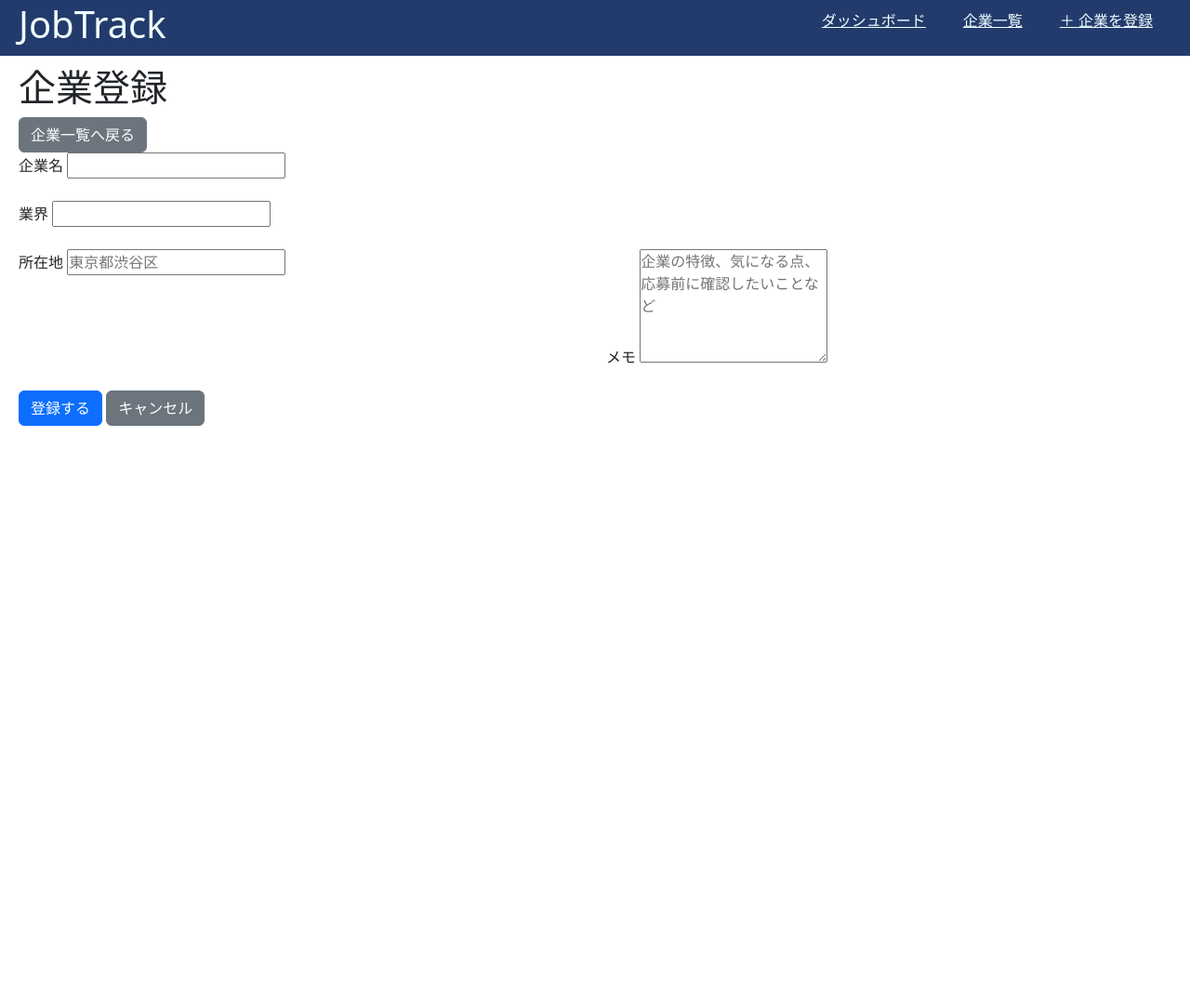
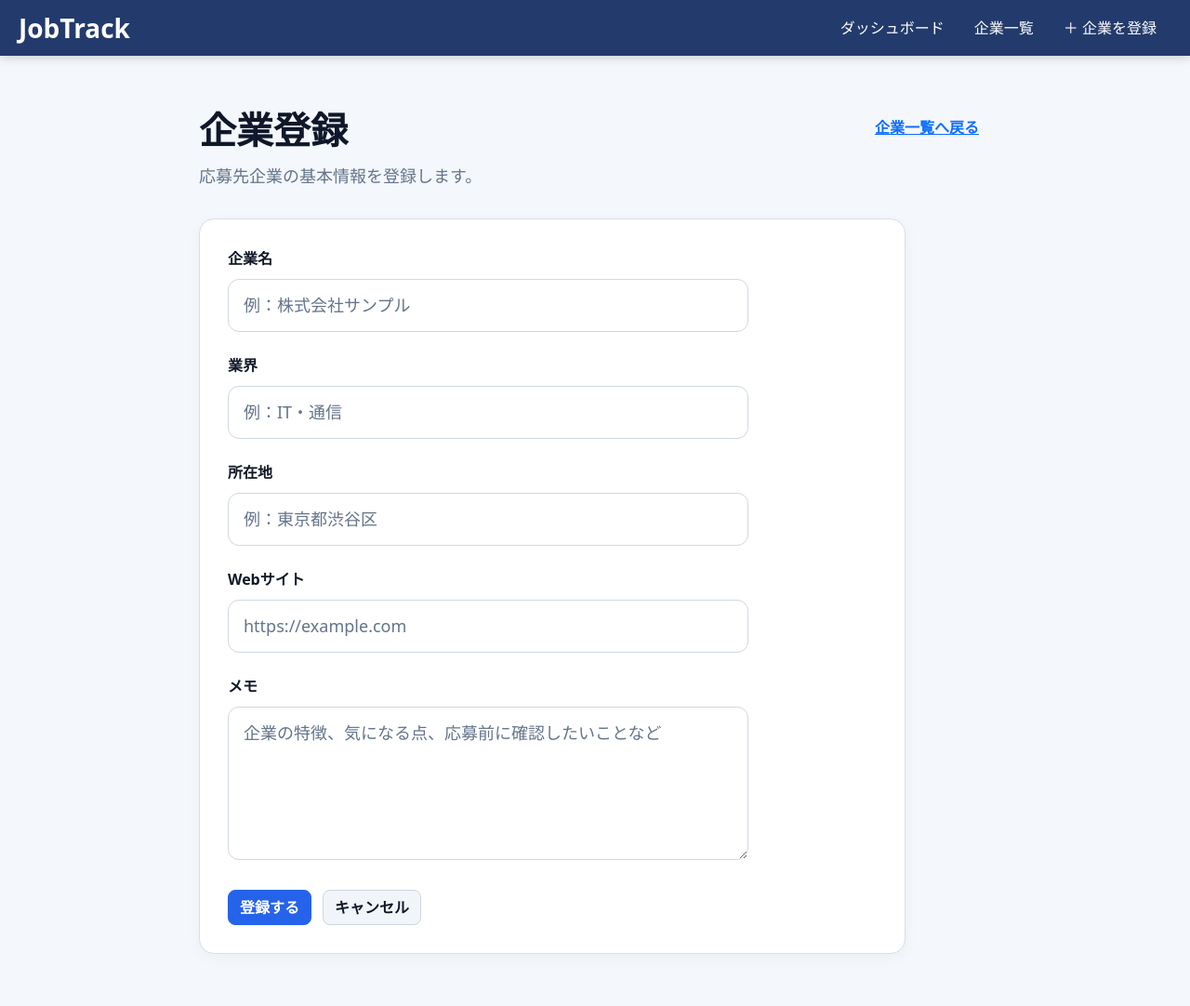
Before and after one commit to SoukenProg/JobTrack, a Flask app: page /companies/new in a window 1280 px wide. Shown: the whole page at 93% size. Before the commit the page ends 458 px from the top, so only its background shows below. Run offline with Flask 3, Linux system fonts and the light colour scheme.

Commit message:
各種ページの改修

```diff
--- a/routes/dashboard.py
+++ b/routes/dashboard.py
@@ -4,7 +4,7 @@ bp = Blueprint("dashboard", __name__)
 
 
 @bp.route("/")
-def dashboard():
+def index():
     #モックデータ
     stats = {
         "companies": 0,
--- a/static/css/style.css
+++ b/static/css/style.css
@@ -1,30 +1,61 @@
-/* --- ヘッダー・ハンバーガー共通 --- */
+/* =========================
+   Base
+========================= */
+
+body {
+  margin: 0;
+  color: #0f172a;
+  background: #f4f7fb;
+  font-family: system-ui, -apple-system, BlinkMacSystemFont, "Segoe UI", sans-serif;
+}
+
+a {
+  text-decoration: none;
+}
+
+a:hover {
+  text-decoration: underline;
+}
+
+
+/* =========================
+   Header
+========================= */
+
 .l-header {
-  display: block;
   z-index: 999;
   position: fixed;
   top: 0;
   right: 0;
   left: 0;
   width: 100%;
-  background: #233B6C;
+  background: #233b6c;
+  box-shadow: 0 2px 10px rgba(15, 23, 42, 0.18);
 }
 
 .p-header__inner {
   display: flex;
   align-items: center;
   justify-content: space-between;
-  height: 60px; /* Headerの高さの基準を設ける */
+  height: 60px;
   padding: 0 20px;
 }
-.p-header__title{
-  color: azure;
+
+.p-header__title {
+  margin: 0;
+  color: #fff;
+  font-size: 28px;
+  font-weight: 700;
+  line-height: 1;
 }
 
-/* --- ハンバーガーボタン --- */
+
+/* =========================
+   Hamburger
+========================= */
+
 .p-header__hamburger {
-  z-index: 1000; /* ナビゲーションより確実に手前にする */
-  color: azure;
+  z-index: 1000;
   position: relative;
   width: 60px;
   height: 60px;
@@ -32,7 +63,6 @@
 
 .c-hamburger {
   position: relative;
-  color: azure;
   width: 100%;
   height: 100%;
   margin: 0;
@@ -45,63 +75,75 @@
   display: block;
   position: absolute;
   left: 50%;
-  width: 24px;
+  width: 28px;
   height: 2px;
   transform: translateX(-50%);
-  background: azure;
+  background: #fff;
   transition: all 0.4s;
 }
 
-.c-hamburger span:nth-of-type(1) { top: 24px; }
-.c-hamburger span:nth-of-type(2) { top: 30px; }
-.c-hamburger span:nth-of-type(3) { top: 36px; }
+.c-hamburger span:nth-of-type(1) {
+  top: 22px;
+}
 
-/* --- ハンバーガーアニメーション --- */
+.c-hamburger span:nth-of-type(2) {
+  top: 30px;
+}
+
+.c-hamburger span:nth-of-type(3) {
+  top: 38px;
+}
+
 .c-hamburger.is-active span:nth-of-type(1) {
-  background: aqua;
   top: 30px;
   transform: translateX(-50%) rotate(225deg);
+  background: #67e8f9;
 }
+
 .c-hamburger.is-active span:nth-of-type(2) {
   opacity: 0;
 }
+
 .c-hamburger.is-active span:nth-of-type(3) {
-  background: aqua;
   top: 30px;
   transform: translateX(-50%) rotate(-225deg);
+  background: #67e8f9;
 }
 
-/* --- ナビゲーションメニュー（スマホ用） --- */
+
+/* =========================
+   Navigation
+========================= */
+
 .p-header__nav {
   z-index: 900;
   position: fixed;
   top: 0;
-  right: -100%; /* 画面外に隠す */
-  visibility: hidden; /* クリックできないようにする */
+  right: -100%;
+  visibility: hidden;
   width: 100%;
   height: 100vh;
-  background: transparent;
+  background: #233b6c;
   opacity: 0;
   transition: right 0.6s ease, opacity 0.6s ease, visibility 0.6s ease;
 }
 
-/* アクティブ時 */
 .p-header__nav.is-active {
   right: 0;
   visibility: visible;
   opacity: 1;
-  background-color: #233B6C;
 }
 
 .p-nav__list {
   display: flex;
-  flex-direction: column; /* スマホ時は縦並び */
+  flex-direction: column;
   align-items: center;
   justify-content: center;
-  color: azure;
   width: 100%;
   height: 100%;
   padding: 20px 0;
+  margin: 0;
+  list-style: none;
 }
 
 .p-nav__item {
@@ -110,45 +152,280 @@
 }
 
 .p-nav__link {
-  color: azure;
   display: block;
+  width: 100%;
   padding: 20px;
-  width: 100%;
+  color: #fff;
   white-space: nowrap;
 }
 
-/* --- メディアクエリ（PC用） --- */
+.p-nav__link:hover {
+  color: #67e8f9;
+  text-decoration: none;
+}
+
+
+/* =========================
+   Main Layout
+========================= */
+
+.l-main {
+  margin-top: 60px;
+  min-height: calc(100vh - 60px);
+  background: #f4f7fb;
+}
+
+.page-container {
+  max-width: 900px;
+  margin: 0 auto;
+  padding: 56px 24px;
+}
+
+.page-header {
+  display: flex;
+  justify-content: space-between;
+  align-items: flex-start;
+  gap: 24px;
+  margin-bottom: 32px;
+}
+
+.page-header h1 {
+  margin: 0;
+  color: #0f172a;
+  font-size: 40px;
+  font-weight: 700;
+  line-height: 1.2;
+}
+
+.page-description {
+  margin: 12px 0 0;
+  color: #64748b;
+  font-size: 18px;
+}
+
+.page-back-link {
+  padding-top: 8px;
+  white-space: nowrap;
+}
+
+
+/* =========================
+   Form
+========================= */
+
+.form-card {
+  max-width: 760px;
+  padding: 30px;
+  border: 1px solid #d9dee7;
+  border-radius: 16px;
+  background: #fff;
+  box-shadow: 0 4px 16px rgba(15, 23, 42, 0.04);
+}
+
+.form-field {
+  display: block;
+  margin-bottom: 24px;
+}
+
+.form-field .form-label {
+  display: block;
+  margin-bottom: 10px;
+  color: #111827;
+  font-weight: 700;
+}
+
+.form-field .form-control {
+  display: block;
+  width: 100%;
+  max-width: 560px;
+  min-height: 56px;
+  padding: 14px 16px;
+  border: 1px solid #cfd8e3;
+  border-radius: 12px;
+  color: #0f172a;
+  font-size: 18px;
+}
+
+.form-field .form-control:focus {
+  border-color: #2563eb;
+  box-shadow: 0 0 0 0.2rem rgba(37, 99, 235, 0.15);
+}
+
+.form-field .form-control::placeholder {
+  color: #64748b;
+}
+
+.form-field textarea.form-control {
+  min-height: 160px;
+  resize: vertical;
+}
+
+.form-actions {
+  display: flex;
+  gap: 12px;
+  margin-top: 32px;
+}
+
+
+/* =========================
+   Company List / Table
+========================= */
+
+.table-card {
+  overflow: hidden;
+  border: 1px solid #d9dee7;
+  border-radius: 16px;
+  background: #fff;
+  box-shadow: 0 4px 16px rgba(15, 23, 42, 0.04);
+}
+
+.table {
+  margin-bottom: 0;
+}
+
+.table th {
+  white-space: nowrap;
+  color: #334155;
+  font-weight: 700;
+}
+
+.table td {
+  vertical-align: middle;
+}
+
+.table a {
+  font-weight: 500;
+}
+
+
+/* =========================
+   Empty State
+========================= */
+
+.empty-state {
+  padding: 40px 24px;
+  border: 1px dashed #cbd5e1;
+  border-radius: 16px;
+  background: #fff;
+  text-align: center;
+}
+
+.empty-state p {
+  margin-bottom: 16px;
+  color: #64748b;
+}
+
+
+/* =========================
+   Bootstrap Adjustment
+========================= */
+
+.btn {
+  border-radius: 8px;
+  font-weight: 600;
+}
+
+.btn-primary {
+  background-color: #2563eb;
+  border-color: #2563eb;
+}
+
+.btn-primary:hover {
+  background-color: #1d4ed8;
+  border-color: #1d4ed8;
+}
+
+.btn-secondary {
+  background-color: #f1f5f9;
+  border-color: #cbd5e1;
+  color: #0f172a;
+}
+
+.btn-secondary:hover {
+  background-color: #e2e8f0;
+  border-color: #cbd5e1;
+  color: #0f172a;
+}
+
+
+/* =========================
+   Desktop Navigation
+========================= */
+
 @media screen and (min-width: 768px) {
   .p-header__hamburger {
-    display: none; /* PCではハンバーガーを非表示 */
+    display: none;
   }
 
-  /* ナビゲーションのスマホ時設定をリセット */
   .p-header__nav {
     position: static;
     visibility: visible;
-    opacity: 1;
     width: auto;
     height: auto;
     background: transparent;
-    right: auto;
-    top: auto;
+    opacity: 1;
     transition: none;
   }
 
   .p-nav__list {
-    flex-direction: row; /* PC時は横並び */
+    flex-direction: row;
+    justify-content: flex-end;
+    height: auto;
     padding: 0;
+  }
+
+  .p-nav__item {
+    width: auto;
   }
 
   .p-nav__link {
     width: auto;
-    padding: 15px 20px;
+    padding: 18px 16px;
   }
 }
 
-/*メインページ*/
-.l-main {
-  margin-top: 60px;
-  padding: 10px 20px 0;
+
+/* =========================
+   Mobile
+========================= */
+
+@media screen and (max-width: 767px) {
+  .p-header__title {
+    font-size: 24px;
+  }
+
+  .page-container {
+    padding: 32px 16px;
+  }
+
+  .page-header {
+    flex-direction: column;
+    gap: 12px;
+    margin-bottom: 24px;
+  }
+
+  .page-header h1 {
+    font-size: 32px;
+  }
+
+  .page-description {
+    font-size: 16px;
+  }
+
+  .form-card {
+    padding: 24px 20px;
+  }
+
+  .form-field .form-control {
+    max-width: 100%;
+    font-size: 16px;
+  }
+
+  .form-actions {
+    flex-direction: column;
+  }
+
+  .form-actions .btn {
+    width: 100%;
+  }
 }
--- a/templates/base.html
+++ b/templates/base.html
@@ -29,17 +29,17 @@
         <div class="p-nav__inner">
           <ul class="p-nav__list">
             <li class="p-nav__item">
-              <a href="" class="p-nav__link">
+              <a href=" {{ url_for('dashboard.index') }}" class="p-nav__link">
                 ダッシュボード
               </a>
             </li>
             <li class="p-nav__item">
-              <a href="" class="p-nav__link">
+              <a href="{{ url_for('companies.index') }}" class="p-nav__link">
                 企業一覧
               </a>
             </li>
             <li class="p-nav__item">
-              <a href="" class="p-nav__link">
+              <a href="{{ url_for('companies.new') }}" class="p-nav__link">
                 ＋ 企業を登録
               </a>
             </li>
--- a/templates/companies/new.html
+++ b/templates/companies/new.html
@@ -1,42 +1,80 @@
 {% extends "base.html" %}
 
 {% block content %}
+<div class="page-container">
     <section class="page-header">
+        <div>
             <h1>企業登録</h1>
-    <a href="{{ url_for('companies.index') }}" class="btn btn-secondary">企業一覧へ戻る</a>
+            <p class="page-description">応募先企業の基本情報を登録します。</p>
+        </div>
+
+        <a href="{{ url_for('companies.index') }}" class="btn btn-link page-back-link">
+            企業一覧へ戻る
+        </a>
     </section>
-    <form method="post" novalidate>
-        <div class="row g-4">
-            <div class="col-12">
-                <label for="company_name">企業名</label>
-                <input type="text" id="company_name" name="company_name" required>
+
+    <form method="post" class="form-card">
+    <div class="form-field">
+        <label for="company_name" class="form-label">企業名</label>
+        <input
+            type="text"
+            id="company_name"
+            name="company_name"
+            class="form-control"
+            placeholder="例：株式会社サンプル"
+            required
+        >
     </div>
-            <div class="col-12">
-                <label for="industry">業界</label>
-                <input type="text" id="industry" name="industry" required>
+
+    <div class="form-field">
+        <label for="industry" class="form-label">業界</label>
+        <input
+            type="text"
+            id="industry"
+            name="industry"
+            class="form-control"
+            placeholder="例：IT・通信"
+            required
+        >
     </div>
-            <div class="col">
-                <label for="location">所在地</label>
+
+    <div class="form-field">
+        <label for="location" class="form-label">所在地</label>
         <input
             type="text"
             id="location"
             name="location"
-            placeholder="東京都渋谷区"
+            class="form-control"
+            placeholder="例：東京都渋谷区"
         >
     </div>
-            <div class="col">
-                <label for="memo">メモ</label>
+
+    <div class="form-field">
+        <label for="website" class="form-label">Webサイト</label>
+        <input
+            type="url"
+            id="website"
+            name="website"
+            class="form-control"
+            placeholder="https://example.com"
+        >
+    </div>
+
+    <div class="form-field">
+        <label for="memo" class="form-label">メモ</label>
         <textarea
             id="memo"
             name="memo"
             rows="5"
+            class="form-control"
             placeholder="企業の特徴、気になる点、応募前に確認したいことなど"
         ></textarea>
     </div>
-            <div class="form-acts">
+
+    <div class="form-actions">
         <button type="submit" class="btn btn-primary">登録する</button>
         <a href="{{ url_for('companies.index') }}" class="btn btn-secondary">キャンセル</a>
     </div>
+</form>
 </div>
-    </form>
 {% endblock %}
--- a/templates/dashboard.html
+++ b/templates/dashboard.html
@@ -3,7 +3,7 @@
 {%  block content %}
 <section class="page-header">
     <div>
-        <span>DASHBOARD</span>
+        <p class="page-description">DASHBOARD</p>
         <h1>ダッシュボード</h1>
     </div>
     <a href="{{ url_for("companies.new") }}">企業を登録する</a>
```
Also changed, not shown: templates/companies/index.html (+31 -17 lines). Lines whose indentation alone changed are shown as unchanged.
